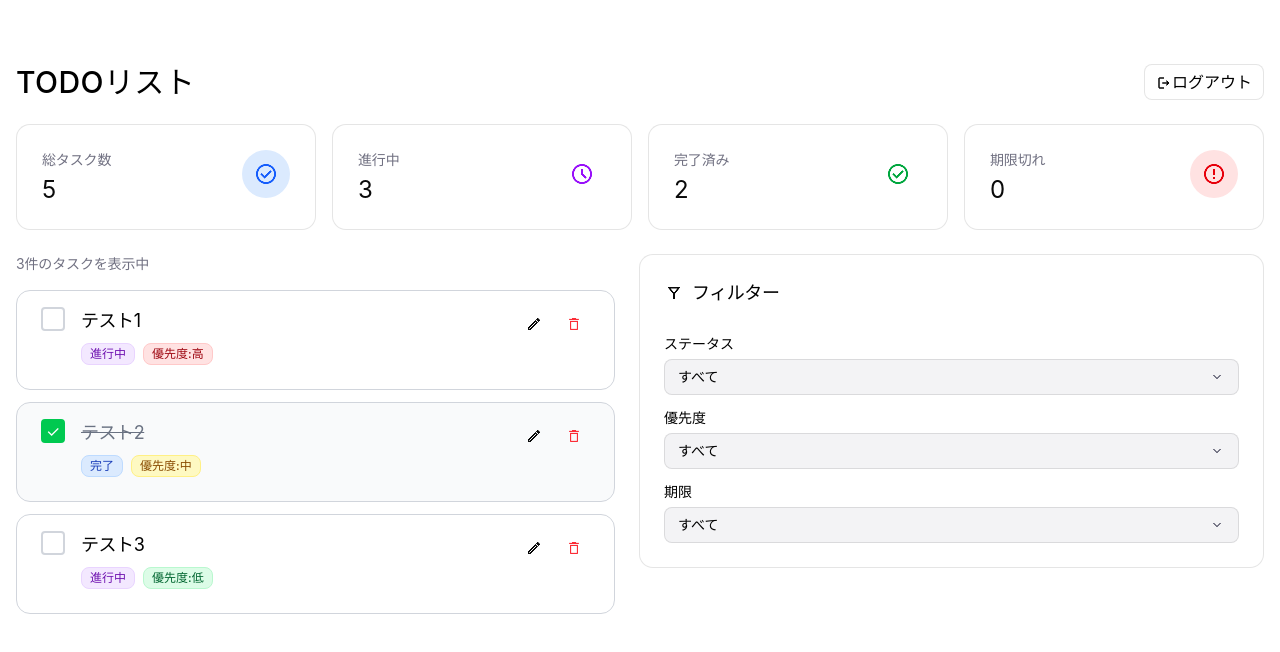
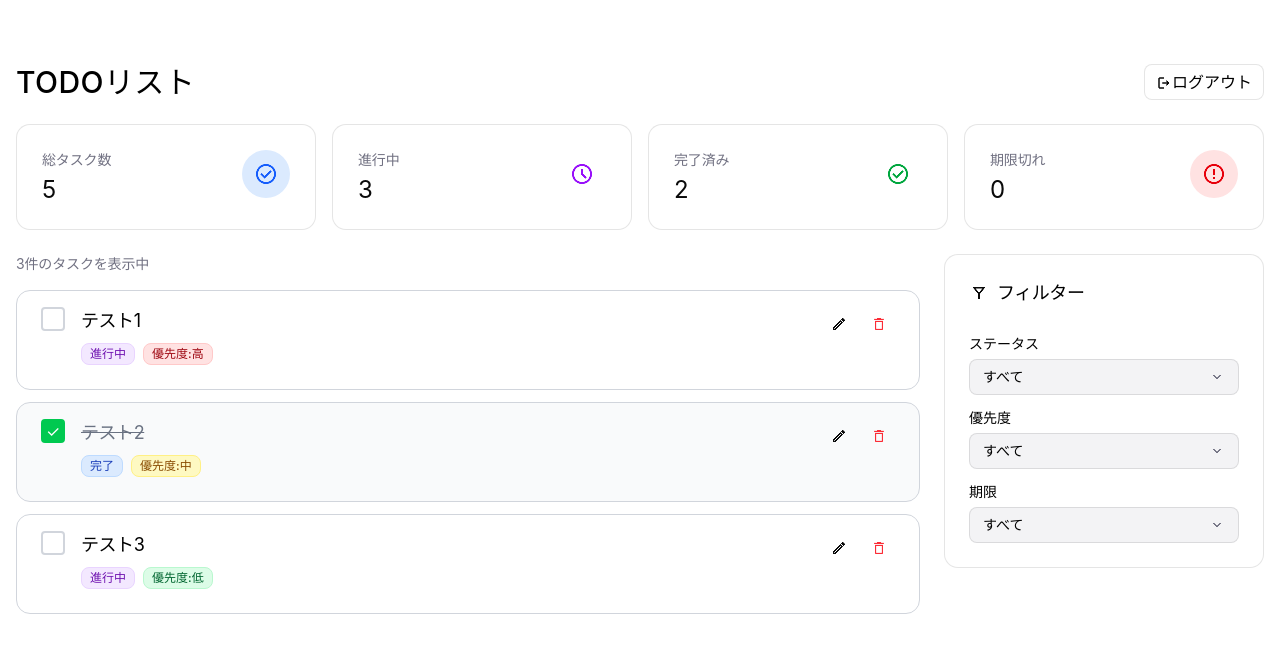
Before and after one commit to tsutsumi2230105/todo-app-with-auth, a React (Vite) app: page /dashboard in a window 1280 px wide. Shown: the top 652 px of the page. Built offline with nearby package versions, Linux system fonts and the light colour scheme; no server answers.

Commit message:
style:レイアウトの調整

```diff
--- a/src/Pages/DashBoard/DashBoard.scss
+++ b/src/Pages/DashBoard/DashBoard.scss
@@ -14,6 +14,7 @@
     background-color: #ffffff;
     padding: 24px;
     align-self: flex-start;
+    max-width: 320px;
 
     &__header {
       display: flex;
@@ -88,7 +89,6 @@
 
   &__view-todo {
     display: flex;
-    flex-direction: row;
     gap: 24px;
   }
 
```
